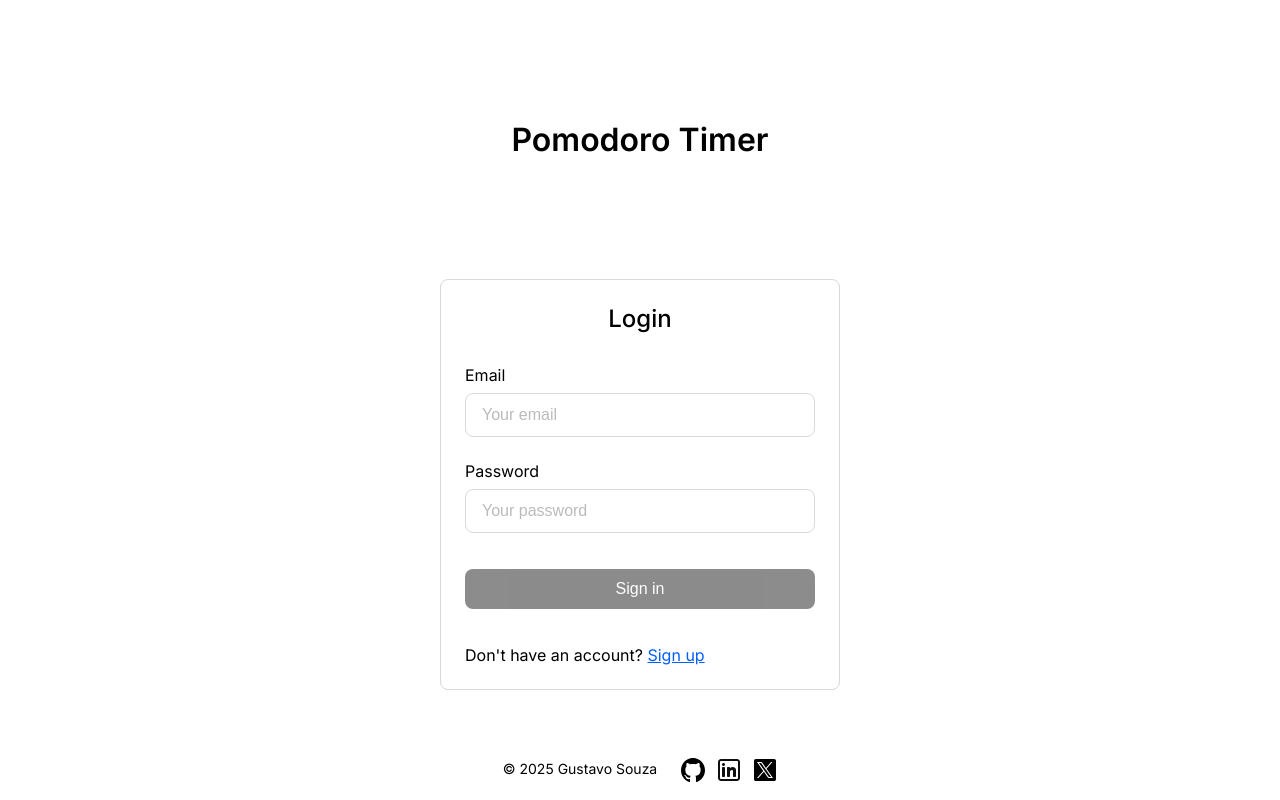
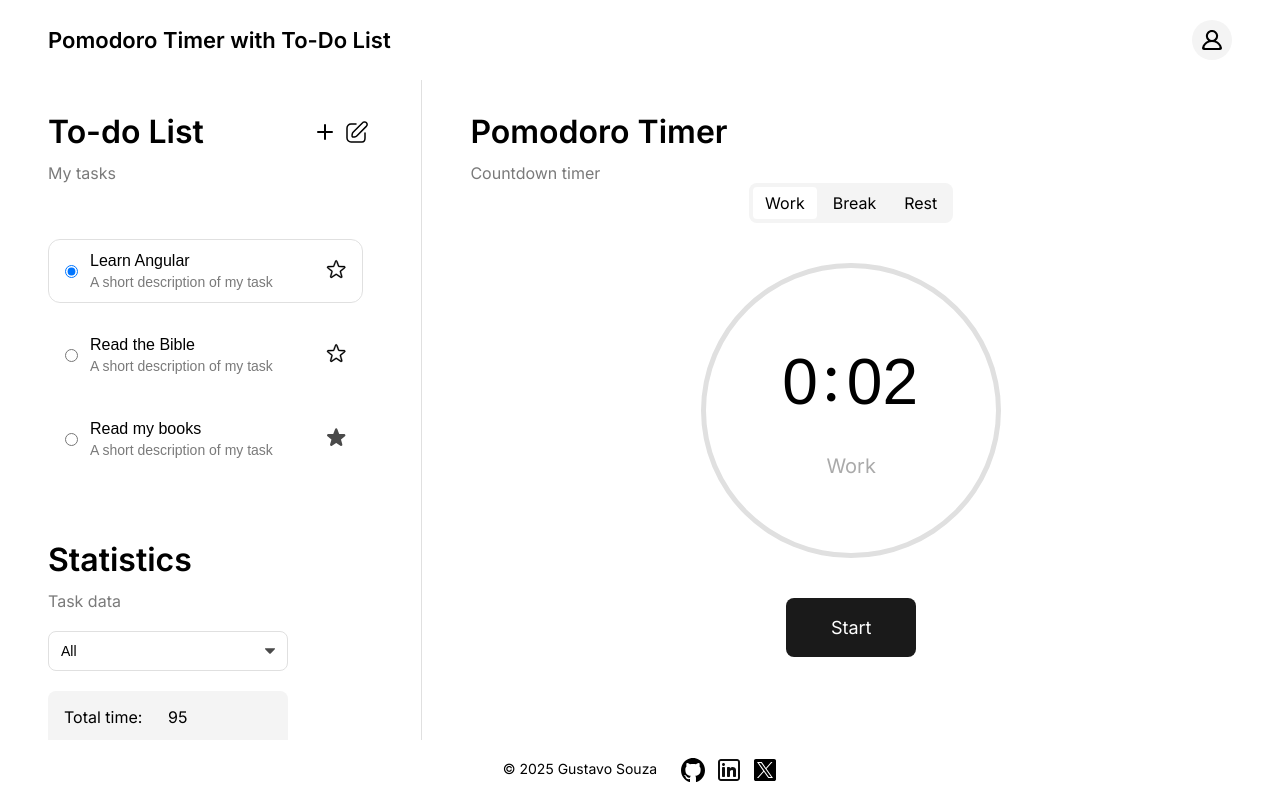
Before and after one commit to GustavoSouza123/pomodoro-timer, an Angular app in the folder frontend/: page /home in a window 1280 px wide. Before the commit this address led to /login. Built offline with nearby package versions, Linux system fonts and the light colour scheme.

Commit message:
profile button in the header, dropdown

```diff
--- a/frontend/src/app/header/header.component.html
+++ b/frontend/src/app/header/header.component.html
@@ -6,7 +6,15 @@
         Sign in
       </div>
       <ng-template #logged>
-        <div class="btn" (click)="confirmSignout()">Sign out</div>
+        <div class="profile" (click)="toggleDropdown($event)">
+          <img src="profile.svg" alt="Profile icon" />
+        </div>
+        <div class="dropdown" [ngClass]="{ active: dropdownActive }">
+          <div class="btn" (click)="stopPropagation($event)">Edit profile</div>
+          <div class="btn" (click)="stopPropagation($event); confirmSignout()">
+            Sign out
+          </div>
+        </div>
       </ng-template>
     </div>
   </div>
--- a/frontend/src/app/header/header.component.scss
+++ b/frontend/src/app/header/header.component.scss
@@ -1,8 +1,8 @@
-@use "../../base";
-@use "../../mixins";
+@use '../../base';
+@use '../../mixins';
 
 ::ng-deep app-header {
-	width: 100%;
+  width: 100%;
 }
 
 header {
@@ -24,11 +24,59 @@ header {
     }
 
     .buttons {
+      position: relative;
+      display: flex;
+      align-items: center;
       height: 100%;
       display: flex;
       justify-content: space-between;
 
-      .btn {
+      .profile {
+        @include mixins.align-center();
+        width: 40px;
+        height: 40px;
+        border-radius: 50%;
+        cursor: pointer;
+        background-color: base.$terciary;
+        transition: 0.2s;
+
+        &:hover {
+          background-color: base.$hover-terciary;
+        }
+
+        img {
+          width: 50%;
+        }
+      }
+
+      .dropdown {
+        position: absolute;
+        top: calc(40px + 12px);
+        right: 0px;
+        display: none;
+        flex-direction: column;
+        width: 120px;
+        background-color: base.$terciary;
+        border-radius: 5px;
+
+				&.active {
+					display: flex;
+				}
+
+        .btn {
+          width: 100%;
+          padding: 16px;
+          cursor: pointer;
+          border-radius: 5px;
+          transition: 0.2s;
+
+          &:hover {
+            background-color: base.$hover-terciary;
+          }
+        }
+      }
+
+      & > .btn {
         @include mixins.align-center();
         background-color: base.$secondary;
         color: base.$primary;
--- a/frontend/src/app/header/header.component.ts
+++ b/frontend/src/app/header/header.component.ts
@@ -2,6 +2,7 @@ import { Component, OnInit } from '@angular/core';
 import { CommonModule } from '@angular/common';
 import { Router, RouterLink } from '@angular/router';
 import { UserService } from '../login/user.service';
+import { User } from '../login/user.model';
 
 @Component({
   selector: 'app-header',
@@ -11,6 +12,8 @@ import { UserService } from '../login/user.service';
 })
 export class HeaderComponent implements OnInit {
   loggedIn!: boolean;
+  user!: User;
+  dropdownActive: boolean = false;
 
   constructor(private userService: UserService, private router: Router) {}
 
@@ -18,6 +21,23 @@ export class HeaderComponent implements OnInit {
     this.userService.isUserLoggedIn().then((loggedIn: boolean) => {
       this.loggedIn = loggedIn;
     });
+
+    this.user = this.userService.getUserData();
+
+    window.addEventListener('click', () => {
+      if (this.dropdownActive) {
+        this.dropdownActive = false;
+      }
+    });
+  }
+
+  toggleDropdown(event: Event) {
+    event.stopPropagation();
+    this.dropdownActive = !this.dropdownActive;
+  }
+
+  stopPropagation(event: Event) {
+    event.stopPropagation();
   }
 
   confirmSignout() {
--- a/frontend/src/app/login/user.service.ts
+++ b/frontend/src/app/login/user.service.ts
@@ -7,14 +7,23 @@ import { Observable } from 'rxjs';
   providedIn: 'root',
 })
 export class UserService {
+  // private user: User = {
+  //   email: '',
+  //   password: '',
+  // };
   private user: User = {
-    email: '',
-    password: '',
-  };
+    email: 'gustavo@gmail.com',
+    password: '1234',
+  }; // temporary user
 
-  loggedIn: boolean = false;
+  // loggedIn: boolean = false;
+  loggedIn: boolean = true;
 
   constructor(private http: HttpClient) {}
+
+  getUserData(): User {
+    return this.user;
+  }
 
   getUsers(): Observable<any> {
     return this.http.get<any>('http://localhost:8000/api/users', {
```
Also changed, not shown: frontend/public/profile.svg (added).
